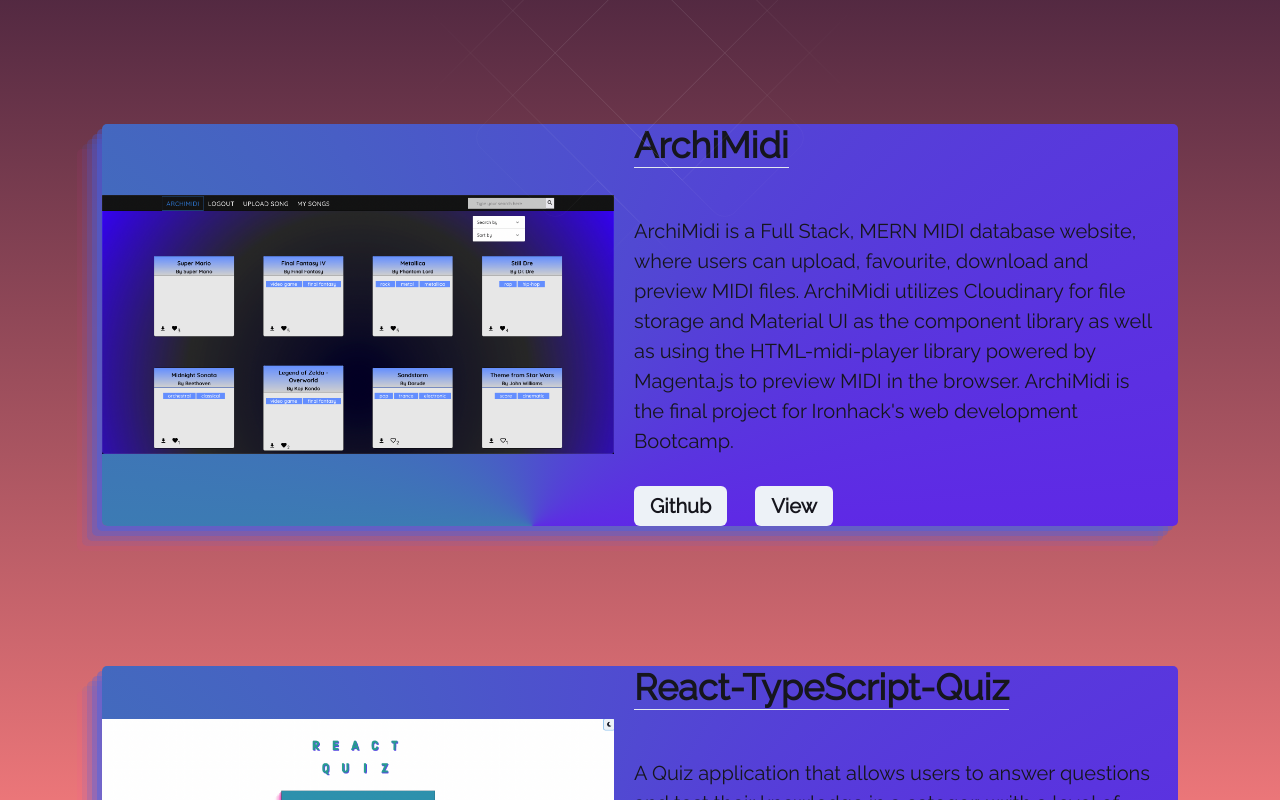
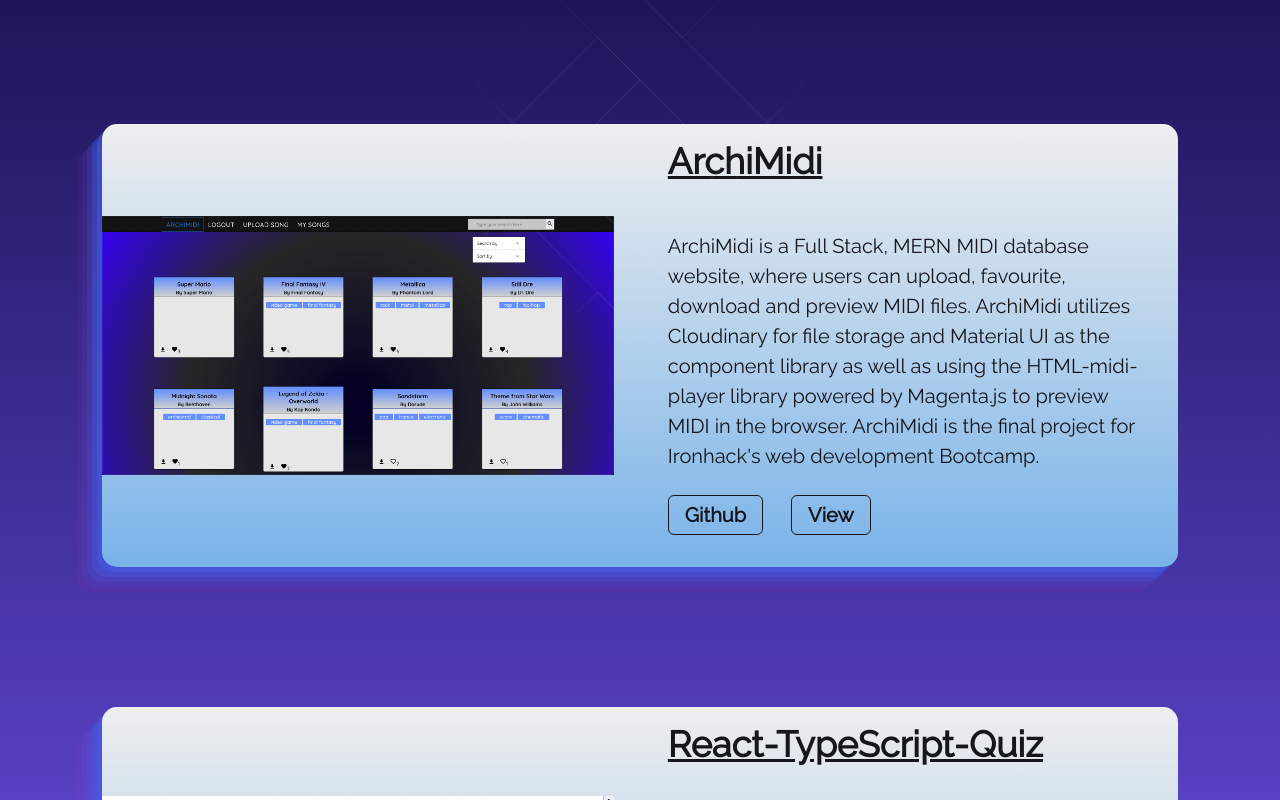
Before and after one commit to AKiranB/portfolio-with-nextjs, a Next.js app: page / in a window 1280 px wide. Shown: the part 1320-2120 px from the top of the page. Built offline with nearby package versions, Linux system fonts and the light colour scheme.

Commit message:
added further testing for contact form

```diff
--- a/src/components/chakra/Main.js
+++ b/src/components/chakra/Main.js
@@ -3,7 +3,7 @@ import { Stack } from '@chakra-ui/react'
 // eslint-disable-next-line react/display-name
 export const Main = (props) => (
   <Stack
-    bgGradient='linear(#020024 20%, #ff8080 50%, #020024 70%)'
+    bgGradient='linear(#020024 20%, #674ce0  50%, #020024 70%)'
     spacing="0.5rem"
     width="100%"
     height='auto'
--- a/src/components/contact/ContactDetailsCard.js
+++ b/src/components/contact/ContactDetailsCard.js
@@ -16,7 +16,7 @@ const ContactDetailsCard = () => {
     >
       <Center>
         <Flex direction={"column"}>
-          <Badge style={style}>{"anthony.kiran.boyle@gmail.com"}</Badge>
+          <Badge data-testid='email' style={style}>anthony.kiran.boyle@gmail.com</Badge>
           <Badge data-testid="number" style={style}>
             +49 151 75625321
           </Badge>
--- a/src/components/contact/ContactForm.js
+++ b/src/components/contact/ContactForm.js
@@ -48,18 +48,14 @@ export default function ContactForm() {
             }
         });
     };
-    const conformationMessage = () => {
-        if (submitted) {
-            return (
-                <Badge
-                    fontSize={'small'}
-                    colorScheme={'green'}>
-                    Thanks! I&apos;ll get back to you as soon as possible
-                </Badge>)
-        } else {
-            return null
-        }
-    };
+
+    const confirmationMessage = submitted &&
+        <Badge
+            fontSize={'small'}
+            colorScheme={'green'}>
+            Thanks! I&apos;ll get back to you as soon as possible
+        </Badge>
+
     return (
         <>
             <Center id='contact' p='0' m='0'>
@@ -79,8 +75,8 @@ export default function ContactForm() {
             >
                 <Box marginBottom={'15px'} width={'400px'} >
                     < form onSubmit={e => handleSubmit(e)} >
-                        <FormControl>
-                            < FormLabel htmlFor='name'>Name</FormLabel>
+                        <FormControl id='Name'>
+                            < FormLabel htmlFor='Name'>Name</FormLabel>
                             < Input
                                 value={name}
                                 onChange={e => setName(e.target.value)}
@@ -92,8 +88,8 @@ export default function ContactForm() {
                                 colorScheme={'white'}
                             />
                         </FormControl>
-                        <FormControl isRequired>
-                            < FormLabel htmlFor='email'>Email</FormLabel>
+                        <FormControl id='Email' isRequired>
+                            < FormLabel htmlFor='Email'>Email</FormLabel>
                             < Input
                                 value={email}
                                 onChange={e => setEmail(e.target.value)}
@@ -104,7 +100,7 @@ export default function ContactForm() {
                                 placeholder='Please enter your email'
                             />
                         </FormControl>
-                        <FormControl isRequired>
+                        <FormControl id='message' isRequired>
                             < FormLabel htmlFor='message'>Message</FormLabel>
                             < Textarea
                                 value={message}
@@ -116,12 +112,11 @@ export default function ContactForm() {
                                 placeholder='Please enter your message'
                             />
                             <Center>
-                                {conformationMessage()}
+                                {confirmationMessage}
                             </Center>
                         </FormControl>
                         <Center margin={'25px   '}>
-                            < Button type='submit'>Send Message </Button >
-
+                            < Button id='submit' type='submit'>Send Message </Button >
                         </Center>
                     </form >
                 </Box>
--- a/src/components/projects/ProjectCard.js
+++ b/src/components/projects/ProjectCard.js
@@ -19,9 +19,9 @@ const ProjectCard = ({ title, description, img, appUrl, githubUrl }) => {
             justifyContent={"flex-start"}
             alignItems={"center"}
             className="projectCard"
-            width={"auto"}
-            height={"auto"}
-            borderRadius={'5px'}
+            width={"90%"}
+            height={"20%"}
+            borderRadius={'15px'}
             boxShadow={boxShadow}
         >
             <Image
@@ -34,27 +34,25 @@ const ProjectCard = ({ title, description, img, appUrl, githubUrl }) => {
 
             <Flex
                 justifyContent={"flex-start"}
-                ml={"20px"}
-                mr={"20px"}
+                ml={"5%"}
+                mr={"3%"}
                 alignItems={"flex-start"}
                 direction={"column"}
             >
-                <Text>
+                <Text mt={'1rem'} color={'black'}>
                     <Heading>
-                        {title}
-                        <hr></hr>
+                        <u> {title}</u>
                     </Heading>
                     <br></br>
                     <br></br>
                 </Text>
-                <Text fontSize={["sm", "md", "xl"]}>{description}</Text>
-                <Stack mt={"30px"} direction={"row"}>
+                <Text color={'black'} fontSize={["sm", "md", "xl"]}>{description}</Text>
+                <Stack mb={'2rem'} mt={"1.5rem"} direction={"row"}>
                     <Link passHref href={githubUrl}>
                         <Button
+                            color={'black'} colorScheme={'black'} variant={'outline'}
                             className="githubLink"
                             mr={"20px"}
-                            alt="github"
-                            src="/github.png"
                             fontSize={["sm", "md", "xl"]}
                         >
                             Github
@@ -62,7 +60,7 @@ const ProjectCard = ({ title, description, img, appUrl, githubUrl }) => {
                     </Link>
                     <Box>
                         <Link textDecoration="none" passHref href={appUrl}>
-                            <Button className="deploymentLink" fontSize={["sm", "md", "xl"]}>
+                            <Button color={'black'} colorScheme={'blue'} variant={'outline'} className="deploymentLink" fontSize={["sm", "md", "xl"]}>
                                 View
                             </Button>
                         </Link>
--- a/src/components/projects/projectcard.css
+++ b/src/components/projects/projectcard.css
@@ -2,6 +2,6 @@
 
 
 .projectCard{
-    background: conic-gradient(from 180deg at 40% 100%, #348da8 50deg, #7000FF 360deg);
+    background: -webkit-linear-gradient(#eee, rgb(121, 179, 233))
 
 }
```
Also changed, not shown: 2 other files (tests, documents, lock files or other folders).
